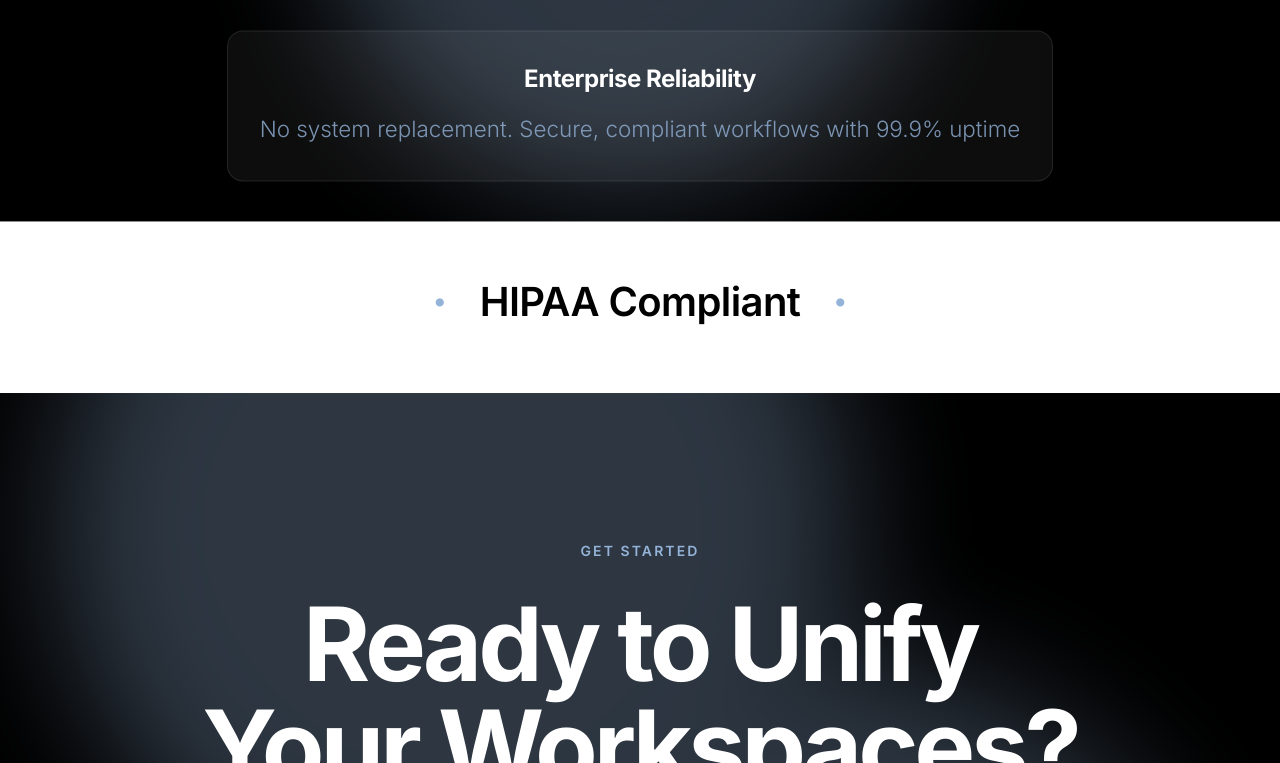
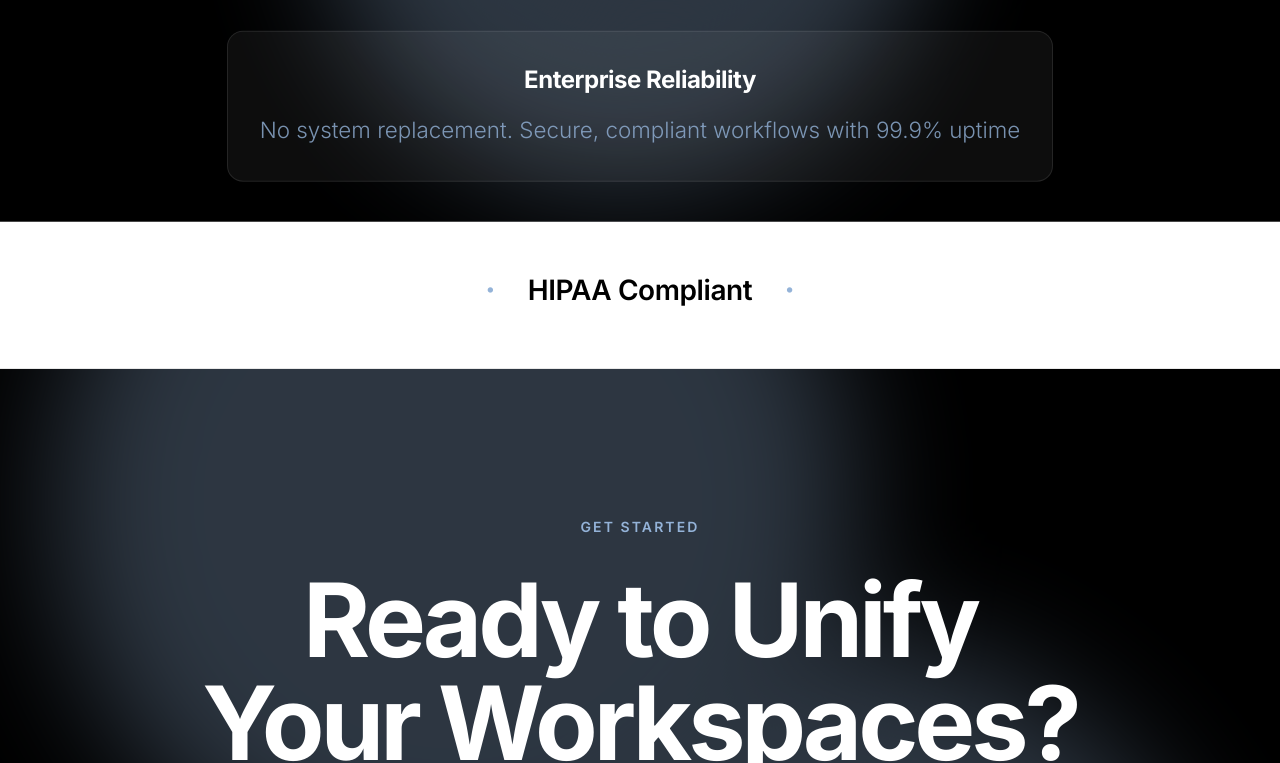
Before and after one commit to twicecoder10/nxxus, a React (Vite) app: page / in a window 1280 px wide. Shown: the part 2665-3428 px from the top of the page. Built offline with nearby package versions, Linux system fonts and the light colour scheme.

Commit message:
Fix mobile responsiveness for HIPAA Compliant section - center on one line with increased font size on mobile

```diff
--- a/src/components/inlinesection.tsx
+++ b/src/components/inlinesection.tsx
@@ -16,17 +16,49 @@ export function InlineSection() {
   const y = useTransform(scrollYProgress, [0, 0.5, 1], [30, 0, -30]);
   const certifications = [
     { text: 'HIPAA Compliant' },
-    { text: '' },
   ];
 
 
   return (
+    <>
+      <style>{`
+        @media (max-width: 767px) {
+          .hipaa-section-container {
+            flex-wrap: nowrap !important;
+            white-space: nowrap !important;
+            gap: 0.375rem !important;
+            overflow-x: visible !important;
+          }
+          .hipaa-section-container > * {
+            flex-shrink: 0 !important;
+            white-space: nowrap !important;
+          }
+          .hipaa-text {
+            font-size: clamp(1.75rem, 5.25vw, 2.5rem) !important;
+            letter-spacing: -0.01em !important;
+          }
+          .hipaa-dot {
+            font-size: clamp(2.25rem, 6vw, 3.5rem) !important;
+            line-height: 1 !important;
+          }
+        }
+        @media (min-width: 768px) {
+          .hipaa-section-container {
+            gap: 1rem;
+          }
+        }
+        @media (min-width: 1024px) {
+          .hipaa-section-container {
+            gap: 2rem;
+          }
+        }
+      `}</style>
       <motion.section
         ref={containerRef}
         className="relative overflow-hidden"
         style={{ opacity, y, paddingTop: '40px', paddingBottom: '40px', backgroundColor: '#FFFFFF' }} // Reduced from 80px to 40px
       >
-      <div className="max-w-[1800px] mx-auto px-8 lg:px-16">
+        <div className="max-w-[1800px] mx-auto px-4 sm:px-6 md:px-8 lg:px-16">
           <motion.div
             className="flex flex-col items-center justify-center"
             initial={{ opacity: 0, y: 20 }}
@@ -34,54 +66,40 @@ export function InlineSection() {
             viewport={{ once: true }}
             transition={{ duration: 0.8 }}
           >
-          <div className="flex flex-wrap items-center justify-center gap-8 lg:gap-12">
+            <div className="flex flex-nowrap items-center justify-center gap-2 sm:gap-3 md:gap-4 lg:gap-8 hipaa-section-container">
               <span
-              className="text-[#000000]"
+                className="text-[#94B3D8] hipaa-dot"
                 style={{
-                fontSize: 'clamp(1.5rem, 3vw, 2.25rem)',
-                fontWeight: 700,
-                letterSpacing: '-0.02em'
-              }}
-            >
-
-            </span>
-            <span
-              className="text-[#94B3D8]"
-              style={{
-                fontSize: 'clamp(2rem, 4vw, 3rem)',
+                  fontSize: 'clamp(1.25rem, 3vw, 2rem)',
                   fontWeight: 700
                 }}
               >
                 ·
               </span>
-            {certifications.map((cert, idx) => (
-              <div key={idx} className="flex items-center gap-8 lg:gap-12">
               <span
-                  className="text-[#000000]"
+                className="text-[#000000] hipaa-text"
                 style={{
-                    fontSize: 'clamp(1.75rem, 3.5vw, 2.5rem)',
+                  fontSize: 'clamp(0.875rem, 2.5vw, 1.75rem)',
                   fontWeight: 600,
-                    letterSpacing: '-0.015em'
+                  letterSpacing: '-0.015em',
+                  whiteSpace: 'nowrap'
                 }}
               >
-                  {cert.text}
+                {certifications[0].text}
               </span>
-                {idx < certifications.length - 1 && (
               <span
-                    className="text-[#94B3D8]"
+                className="text-[#94B3D8] hipaa-dot"
                 style={{
-                      fontSize: 'clamp(2rem, 4vw, 3rem)',
+                  fontSize: 'clamp(1.25rem, 3vw, 2rem)',
                   fontWeight: 700
                 }}
               >
                 ·
               </span>
-                )}
-              </div>
-            ))}
             </div>
           </motion.div>
         </div>
       </motion.section>
+    </>
   );
 }
```
Lines whose indentation alone changed are shown as unchanged.
